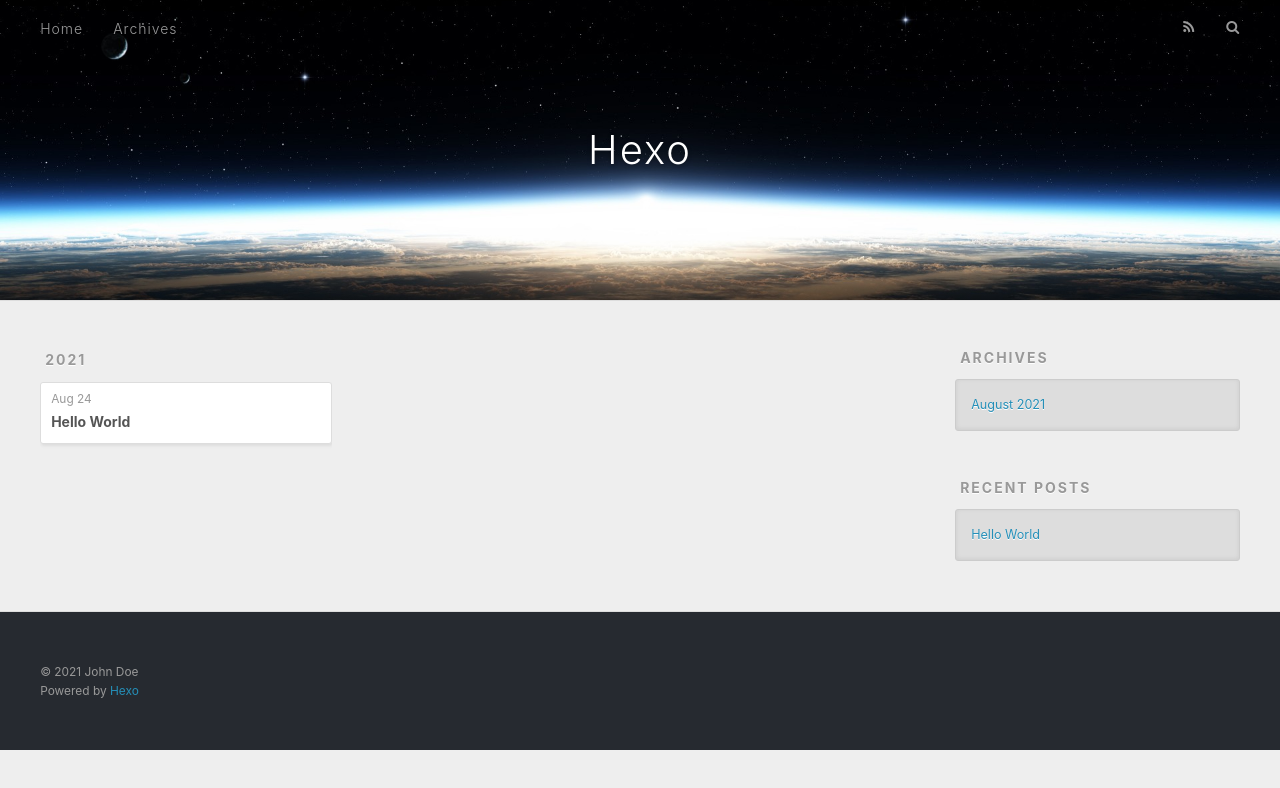
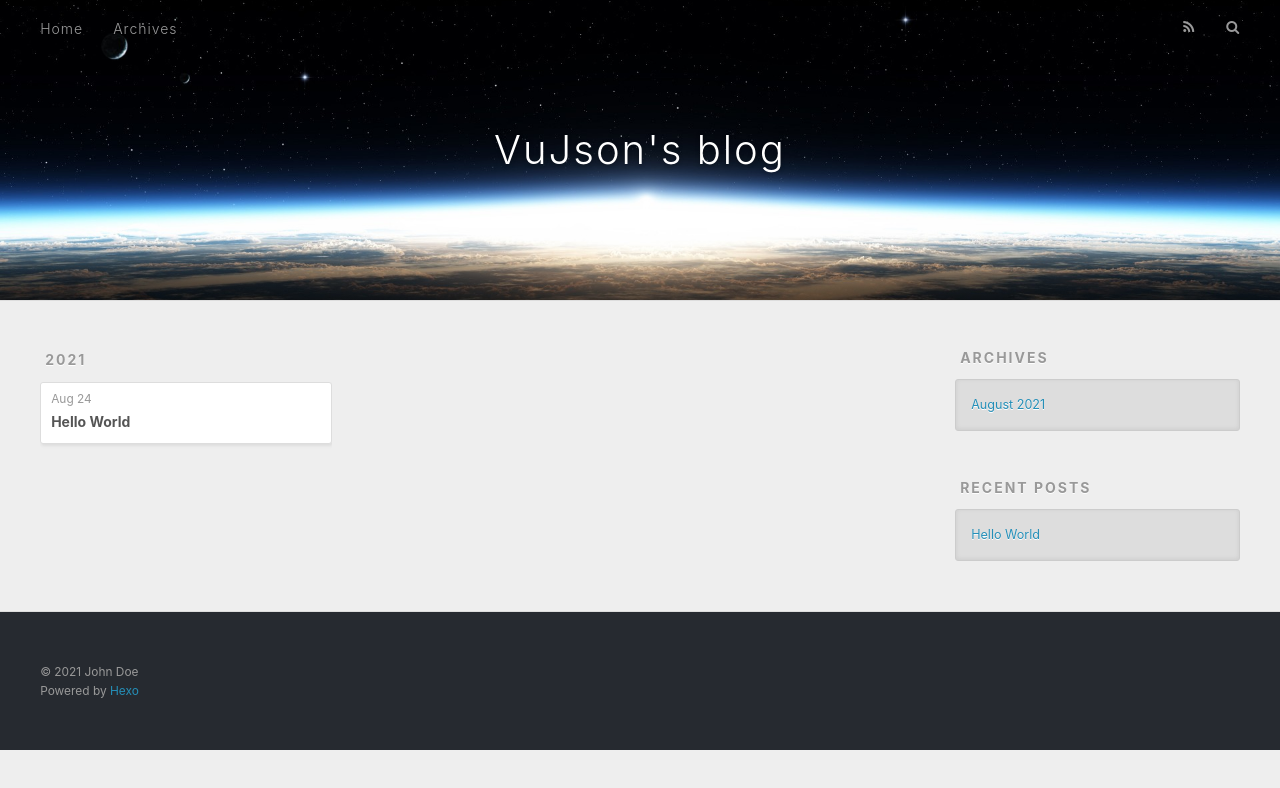
Before and after one commit to 1024shao/1024shao.github.io, a plain HTML site: page archives/2021/08/index.html in a window 1280 px wide. Drawn offline with nearby package versions, Linux system fonts and the light colour scheme.

Commit message:
Site updated: 2021-08-24 16:35:35

```diff
--- a/archives/2021/08/index.html
+++ b/archives/2021/08/index.html
@@ -5,17 +5,17 @@
 
 
 
-  <title>Archives: 2021/8 | Hexo</title>
+  <title>Archives: 2021/8 | VuJson&#39;s blog</title>
   <meta name="viewport" content="width=device-width, initial-scale=1, maximum-scale=1">
   <meta property="og:type" content="website">
-<meta property="og:title" content="Hexo">
+<meta property="og:title" content="VuJson&#39;s blog">
 <meta property="og:url" content="http://example.com/archives/2021/08/index.html">
-<meta property="og:site_name" content="Hexo">
+<meta property="og:site_name" content="VuJson&#39;s blog">
 <meta property="og:locale" content="en_US">
 <meta property="article:author" content="John Doe">
 <meta name="twitter:card" content="summary">
 
-    <link rel="alternate" href="/atom.xml" title="Hexo" type="application/atom+xml">
+    <link rel="alternate" href="/atom.xml" title="VuJson&#39;s blog" type="application/atom+xml">
 
 
     <link rel="icon" href="/favicon.png">
@@ -36,7 +36,7 @@
   <div id="header-outer" class="outer">
     <div id="header-title" class="inner">
       <h1 id="logo-wrap">
-        <a href="/" id="logo">Hexo</a>
+        <a href="/" id="logo">VuJson&#39;s blog</a>
       </h1>
 
     </div>
```
Also changed, not shown: 2021/08/24/hello-world/index.html (+4 -4 lines), archives/2021/index.html (+5 -5 lines), archives/index.html (+5 -5 lines), index.html (+5 -5 lines).
